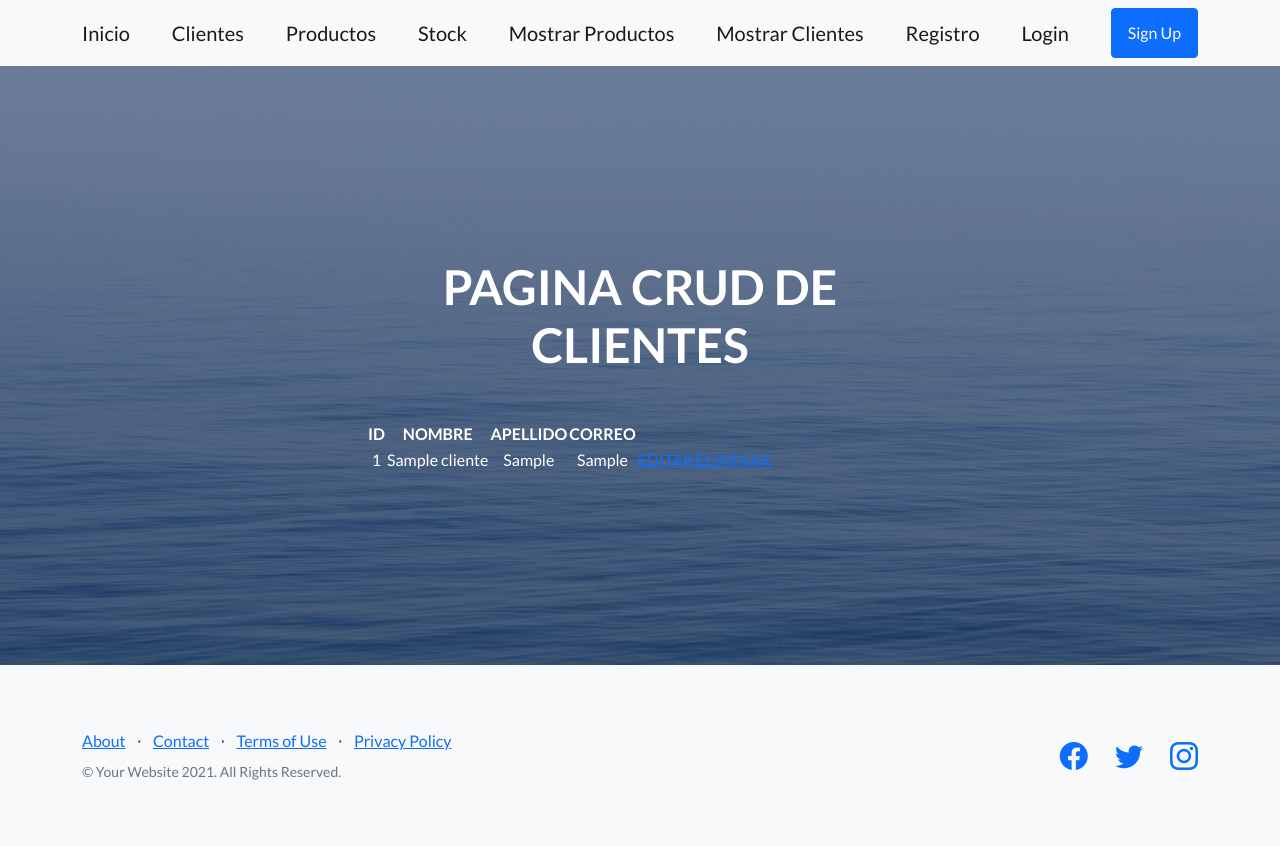
After one commit to toru201/ProyectoFinal, a Django app: page /AppCoder/mostrar_clientes/ in a window 1280 px wide. The commit adds this page. Run offline with Django 4.2, Linux system fonts and the light colour scheme; tables that the repository leaves empty hold one stand-in row (values such as "Sample post"); some libraries are stand-ins or nearby versions.

Commit message:
CRUD CLIENTES

```diff
--- a/AppCoder/templates/AppCoder/base.html
+++ b/AppCoder/templates/AppCoder/base.html
@@ -28,6 +28,7 @@
                 <a class="navbar-brand" href="{% url 'productos' %}">Productos</a>
                 <a class="navbar-brand" href="{% url 'stock' %}">Stock</a>
                 <a class="navbar-brand" href="{% url 'mostrar_codigos' %}">Mostrar Productos</a>
+                <a class="navbar-brand" href="{% url 'mostrar_clientes' %}">Mostrar Clientes</a>
                 <a class="navbar-brand" href="{% url 'register' %}">Registro</a>
                 <a class="navbar-brand" href="{% url 'login' %}">Login</a>
                 <a class="btn btn-primary" href="#signup">Sign Up</a>
--- /dev/null
+++ b/AppCoder/templates/AppCoder/mostrar_clientes.html
@@ -0,0 +1,54 @@
+{% extends 'AppCoder/base.html' %}
+
+{% load static %}
+
+{% block title %}CLIENTES{% endblock %}
+
+{% block contenido_que_cambia%}
+        <!-- Masthead-->
+        <header class="masthead">
+            <div class="container position-relative">
+                <div class="row justify-content-center">
+                    <div class="col-xl-6">
+                        <div class="text-center text-white">
+                            <!-- Page heading-->
+                            <h1 class="mb-5">PAGINA CRUD DE CLIENTES</h1>
+                            <!-- Signup form-->
+                            <!-- * * * * * * * * * * * * * * *-->
+                            <!-- * * SB Forms Contact Form * *-->
+                            <!-- * * * * * * * * * * * * * * *-->
+                            <!-- This form is pre-integrated with SB Forms.-->
+                            <!-- To make this form functional, sign up at-->
+                            <!-- https://startbootstrap.com/solution/contact-forms-->
+                            <!-- to get an API token!-->
+                            <table>
+                                <th>ID</th>
+
+                                <th> NOMBRE </th>
+
+                                <th> APELLIDO </th>
+
+                                <th> CORREO </th>
+
+                                {% for codigo in codigos %}
+                                    <tr>
+                                        <td>{{codigo.id}}</td>
+                                        <td>{{codigo.nombre}}</td>
+                                        <td>{{codigo.apellido}}</td>
+                                        <td>{{codigo.correo}}</td>
+                                        <td><a href="{% url 'editar_clientes' codigo.id %}">EDITAR</a></td>
+                                        <td><a href="{% url 'eliminar_clientes' codigo.id %}">ELIMINAR</a></td>
+                                    </tr>
+                                {% endfor %}
+                            </table>
+
+                        </div>
+                    </div>
+                </div>
+            </div>
+        </header>
+
+        </section>
+
+
+{% endblock%}
--- a/AppCoder/urls.py
+++ b/AppCoder/urls.py
@@ -8,8 +8,11 @@ urlpatterns = [
     path('productos/',productos,name="productos"),
     path('stock/',stock,name="stock"),
     path('mostrar_codigos/',mostrar_codigos,name="mostrar_codigos"),
+    path('mostrar_clientes/',mostrar_clientes,name="mostrar_clientes"),
     path('editar_codigos/<int:id_productos>',editar_codigos,name="editar_codigos"),
+    path('editar_clientes/<int:id_clientes>',editar_clientes,name="editar_clientes"),
     path('eliminar_codigos/<int:id_productos>',eliminar_codigos,name="eliminar_codigos"),
+    path('eliminar_clientes/<int:id_clientes>',eliminar_clientes,name="eliminar_clientes"),
     path('register/',register,name="register"),
     path('login/',LoginView.as_view(template_name="AppCoder/login.html"),name="login"),
     path('logout/',LogoutView.as_view(template_name="AppCoder/logout.html"),name="logout"),
--- a/AppCoder/views.py
+++ b/AppCoder/views.py
@@ -75,6 +75,12 @@ def mostrar_codigos(request):
 
     return render(request, "AppCoder/mostrar_codigos.html",{"codigos":codigos})
 
+def mostrar_clientes(request):
+
+    codigos=Clientes.objects.all()
+
+    return render(request, "AppCoder/mostrar_clientes.html",{"codigos":codigos})
+
 def eliminar_codigos(request, id_productos):
 
     codigos=Productos.objects.get(id=id_productos)
@@ -82,6 +88,14 @@ def eliminar_codigos(request, id_productos):
     codigos.delete()
 
     return render(request, "AppCoder/eliminar_codigos.html",{"codigo_eliminado":codigo_eliminado})
+
+def eliminar_clientes(request, id_clientes):
+
+    clientes=Clientes.objects.get(id=id_clientes)
+    cliente_eliminado=clientes.correo
+    clientes.delete()
+
+    return render(request, "AppCoder/eliminar_clientes.html",{"cliente_eliminado":cliente_eliminado})
 
 def editar_codigos(request, id_productos):
 
@@ -98,6 +112,23 @@ def editar_codigos(request, id_productos):
     else:
         productos_form=ProductosForm(initial={'codigo_producto':codigos.codigo_producto,'categoria_producto':codigos.categoria_producto})
         return render(request, "AppCoder/editar_codigos.html",{'form':productos_form})
+
+def editar_clientes(request, id_clientes):
+
+    clientes=Clientes.objects.get(id=id_clientes)
+
+    if request.method=="POST":
+        clientes_form=ClientesForm(request.POST)
+        if clientes_form.is_valid():
+            data=clientes_form.cleaned_data
+            clientes.nombre=data["nombre"]
+            clientes.apellido=data["apellido"]
+            clientes.correo=data["correo"]
+            clientes.save()
+            return render(request, "AppCoder/index.html")
+    else:
+        clientes_form=ClientesForm(initial={'nombre':clientes.nombre,'apellido':clientes.apellido,'correo':clientes.correo})
+        return render(request, "AppCoder/editar_clientes.html",{'form':clientes_form})
 
 def buscar_codigo(request):
     if request.method=="POST":
```
Also changed, not shown: AppCoder/templates/AppCoder/editar_clientes.html (added, +21 -0 lines), AppCoder/templates/AppCoder/eliminar_clientes.html (added, +10 -0 lines), AppCoder/templates/AppCoder/mostrar_clientes_view.html (deleted, +0 -25 lines).
